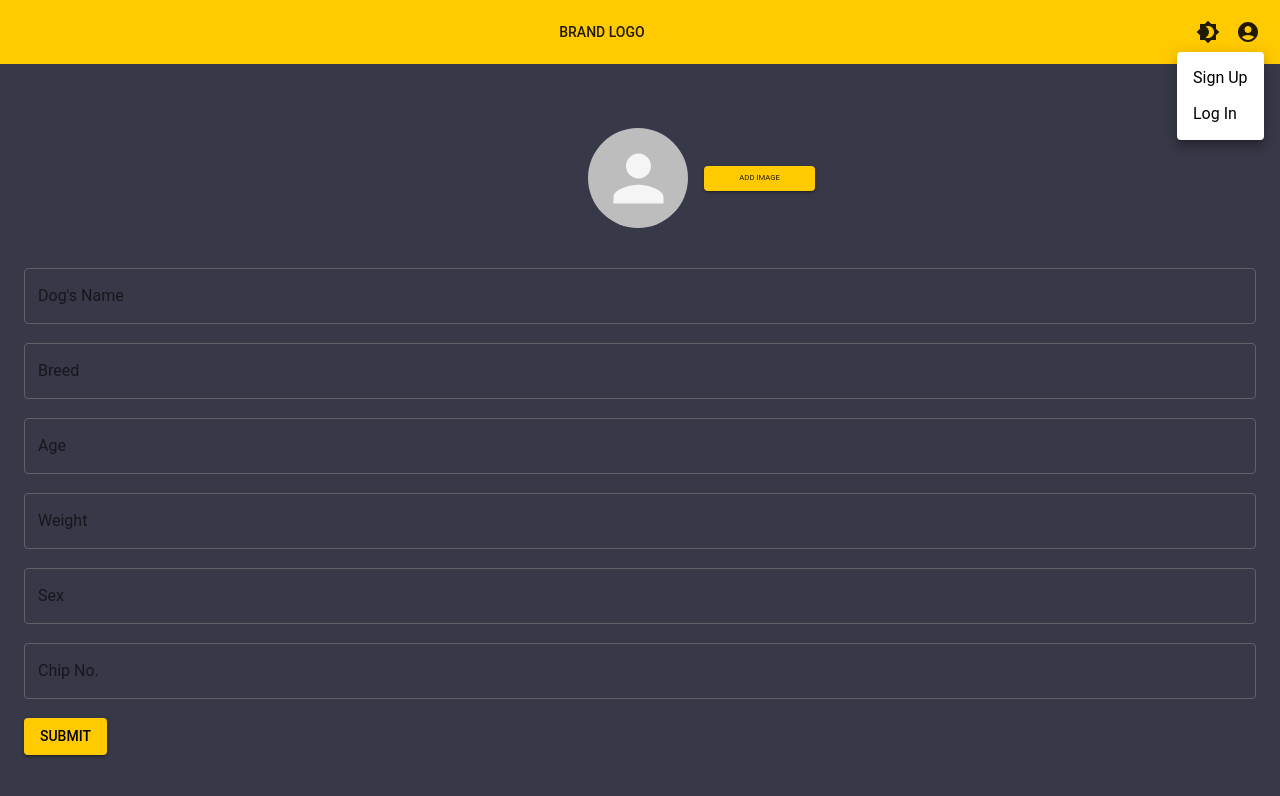
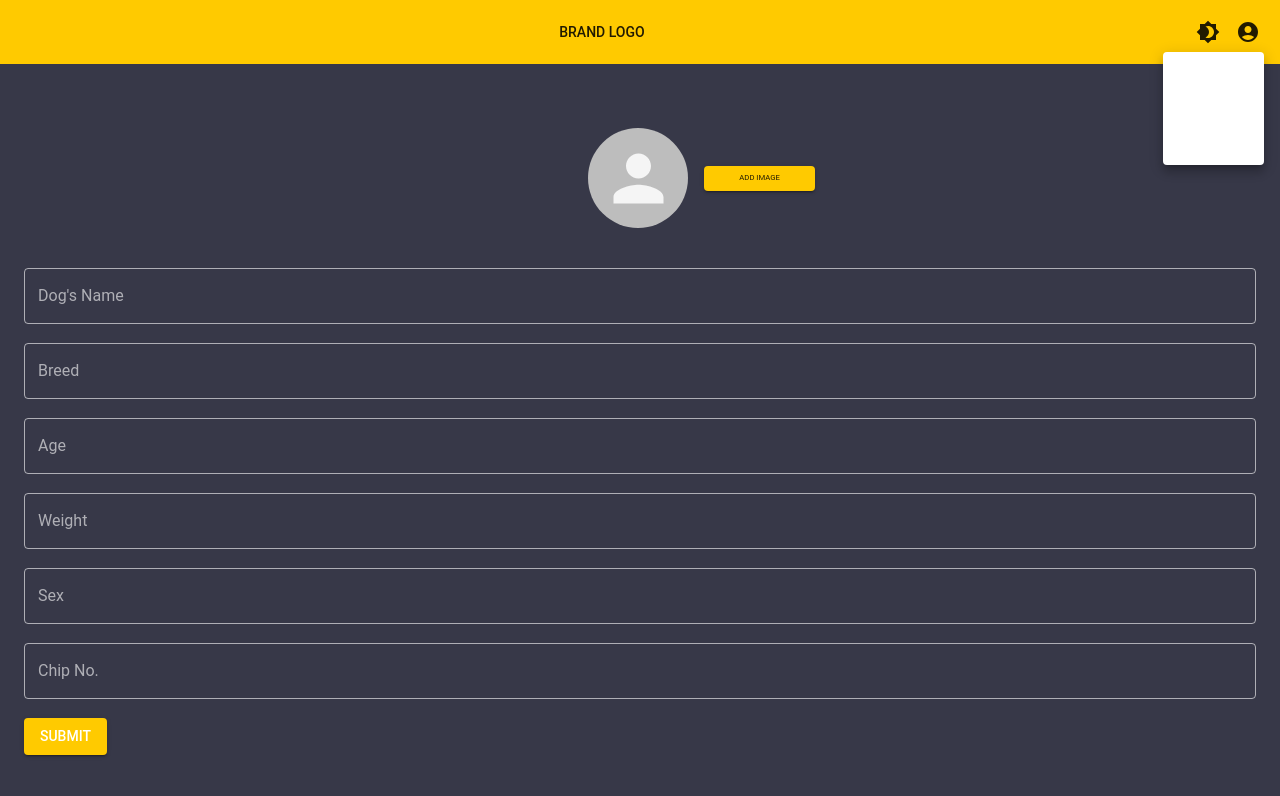
Before and after one commit to JohnDurand33/FurBuddyFrontEnd, a React (Vite) app: page /dogs/new in a window 1280 px wide. Both pictures are taken after a click on the button 1248 px from the left and 32 px from the top of the page. Shown: the top 796 px of the page. Built offline with nearby package versions, Linux system fonts and the light colour scheme; no server answers; a web font is replaced by a local one.

Commit message:
front end routes in nav bar done.  Need to adjust the map route

```diff
--- a/src/App.jsx
+++ b/src/App.jsx
@@ -11,6 +11,7 @@ import DogProfileCreate from './pages/DogProfileCreate';
 import DogProfileViewPage from './pages/DogProfileViewPage';
 import MyCalendar from './components/MyCalendar';
 import RecordsViewPage from './pages/RecordsViewPage';
+import Map from './components/NavBar';
 
 const App = ({ isDark, setIsDark }) => {
 
@@ -32,6 +33,7 @@ const App = ({ isDark, setIsDark }) => {
                         <Route path="/dogs/view" element={<DogProfileViewPage />} />
                         <Route path="/health_records" element={<RecordsViewPage />} />
                         <Route path="/calendar" element={<MyCalendar />} />
+                        <Route path="/map" element={<Map />} />
                     </Routes>
                 </Box>
             </AuthProvider>
--- a/src/components/NavBar.jsx
+++ b/src/components/NavBar.jsx
@@ -3,12 +3,14 @@ import { AppBar, Toolbar, Typography, Box, IconButton, Menu, MenuItem } from '@m
 import MenuIcon from '@mui/icons-material/Menu';
 import AccountCircle from '@mui/icons-material/AccountCircle';
 import NavLink from './NavLink';
-import AccountMenu from './AccountMenu';
 import Brightness4Icon from '@mui/icons-material/Brightness4';
 import Brightness7Icon from '@mui/icons-material/Brightness7';
+import { useAuth } from '../context/AuthContext'; // Import the useAuth hook
 
 const Navbar = ({ toggleTheme, isDark }) => {
+    const { isAuthenticated, logout } = useAuth(); // Access auth state and logout function
     const [anchorEl, setAnchorEl] = useState(null);
+    const [accountMenuAnchorEl, setAccountMenuAnchorEl] = useState(null);
 
     const handleMenuOpen = (event) => {
         setAnchorEl(event.currentTarget);
@@ -18,11 +20,24 @@ const Navbar = ({ toggleTheme, isDark }) => {
         setAnchorEl(null);
     };
 
+    const handleAccountMenuOpen = (event) => {
+        setAccountMenuAnchorEl(event.currentTarget);
+    };
+
+    const handleAccountMenuClose = () => {
+        setAccountMenuAnchorEl(null);
+    };
+
+    const handleLogout = () => {
+        logout();
+        handleAccountMenuClose();
+    };
+
     return (
         <AppBar position="static" sx={{ backgroundColor: 'primary.main', width: '100%' }}>
             <Toolbar sx={{ display: 'flex', justifyContent: 'space-between', alignItems: 'center' }}>
                 {/* Hamburger Icon for Mobile Menu */}
-                <Box sx={{ display: { xs: 'flex', md: 'none' }, alignItems: 'center' }}>
+                <Box sx={{ display: { xs: 'flex', md: 'none' }, alignItems: 'center', }}>
                     <IconButton
                         edge="start"
                         color="inherit"
@@ -39,6 +54,8 @@ const Navbar = ({ toggleTheme, isDark }) => {
                             PaperProps: {
                                 sx: {
                                     width: '25vw',
+                                    backgroundColor: 'secondary.main', // Adjust the background color here
+                                    color: 'text.primary', // Adjust the text color here
                                 },
                             },
                             disableScrollLock: true,
@@ -64,14 +81,53 @@ const Navbar = ({ toggleTheme, isDark }) => {
                     <NavLink to="/">Brand Logo</NavLink>
                 </Typography>
 
-                {/* Theme Toggle */}
-                <IconButton sx={{ ml: 1 }} onClick={toggleTheme} color="inherit">
-                    {isDark ? <Brightness7Icon /> : <Brightness4Icon />}
-                </IconButton>
-
                 {/* Account Settings and Theme Toggle */}
                 <Box sx={{ display: 'flex', alignItems: 'center' }}>
-                    <AccountMenu />
+                    <IconButton sx={{ ml: 1 }} onClick={toggleTheme} color="inherit">
+                        {isDark ? <Brightness7Icon /> : <Brightness4Icon />}
+                    </IconButton>
+                    <IconButton
+                        edge="end"
+                        color="inherit"
+                        aria-label="account"
+                        onClick={handleAccountMenuOpen}
+                    >
+                        <AccountCircle />
+                    </IconButton>
+                    <Menu
+                        anchorEl={accountMenuAnchorEl}
+                        open={Boolean(accountMenuAnchorEl)}
+                        onClose={handleAccountMenuClose}
+                        MenuProps={{
+                            PaperProps: {
+                                sx: {
+                                    width: '25vw',
+                                    backgroundColor: 'secondary.main', // Adjust the background color here
+                                    color: 'text.opposite', // Adjust the text color here
+                                },
+                            }
+                        }}
+                    >
+                        {isAuthenticated ? (
+                            <>
+                                <MenuItem onClick={handleAccountMenuClose}>
+                                    <NavLink to="/account/settings">Account Settings</NavLink>
+                                </MenuItem>
+                                <MenuItem onClick={handleLogout}>
+                                    Logout
+                                </MenuItem>
+                            </>
+                        ) : (
+                            <>
+                                <MenuItem onClick={handleAccountMenuClose}>
+                                    <NavLink to="/login">Log In</NavLink>
+                                </MenuItem>
+                                <MenuItem onClick={handleAccountMenuClose}>
+                                    <NavLink to="/signup">Sign Up</NavLink>
+                                </MenuItem>
+                            </>
+                        )}
+                    </Menu>
                 </Box>
             </Toolbar>
         </AppBar>
--- a/src/pages/LogIn.jsx
+++ b/src/pages/LogIn.jsx
@@ -69,7 +69,7 @@ const Login = () => {
                 {({ isSubmitting }) => (
                     <Form>
                         <Box mb={2}>
-                            <Typography variant="h5" component="h1" align="center">
+                            <Typography variant="h5" component="h1" align="center" color="#white">
                                 Login Form
                             </Typography>
                         </Box>
--- a/src/utils/theme.js
+++ b/src/utils/theme.js
@@ -15,9 +15,9 @@ export const lightTheme = createTheme({
             paper: "#ffffff",
         },
         text: {
-            primary: "#000000",
+            primary: "#ffffff",
             secondary: "#5f6368",
-            opposite: "#ffffff",
+            opposite: "#000000",
         },
     },
     typography: {
@@ -33,52 +33,52 @@ export const lightTheme = createTheme({
         },
     },
     components: {
-        MuiTextField: {
+        MuiInputLabel: {
             styleOverrides: {
                 root: {
-                    "& .MuiInputBase-input": {
-                        color: "#000000", // Typed text color for light mode
+                    color: "rgba(255, 255, 255, 0.6)", // Soft white color for placeholder text by default
+                },
+                shrink: {
+                    color: "rgba(255, 255, 255, 0.8)", // Darker white when focused/shrunk
+                },
+            },
+        },
+        MuiOutlinedInput: {
+            styleOverrides: {
+                notchedOutline: {
+                    borderColor: "rgba(255, 255, 255, 0.6)", // Soft white for outline by default
+                },
+                root: {
+                    "&:hover .MuiOutlinedInput-notchedOutline": {
+                        borderColor: "rgba(255, 255, 255, 0.8)", // Darker shade when hovered
                     },
-                    "& .MuiInputLabel-root": {
-                        color: "rgba(0, 0, 0, 0.6)", // Placeholder text color (darker for light mode)
+                    "&.Mui-focused .MuiOutlinedInput-notchedOutline": {
+                        borderColor: "rgba(255, 255, 255, 0.8)", // Darker shade when focused
                     },
-                    "& .MuiInputLabel-root.Mui-focused": {
-                        color: "rgba(0, 0, 0, 0.8)", // Placeholder text color when focused
-                    },
-                    "& .MuiOutlinedInput-root": {
-                        "& fieldset": {
-                            borderColor: "#5f6368",
-                        },
-                        "&:hover fieldset": {
-                            borderColor: "#FFCA00",
-                        },
-                        "&.Mui-focused fieldset": {
-                            borderColor: "#FFCA00",
-                        },
-                    },
+                },
+                input: {
+                    color: "#FFFFFF", // Pure white text inside the input
                 },
             },
         },
         MuiSelect: {
             styleOverrides: {
                 select: {
-                    color: "#000000", // Input text color for dropdown
-                    "&:focus": {
-                        backgroundColor: "transparent", // Prevent background color change on focus
+                    backgroundColor: "transparent", // Ensure the background is consistent with the text field
+                    color: "#FFFFFF", // White text inside the select field
+                },
+                icon: {
+                    color: "rgba(255, 255, 255, 0.6)", // Soft white color for the dropdown arrow icon
+                    "&:hover": {
+                        color: "rgba(255, 255, 255, 0.8)", // Darker white when hovered
                     },
                 },
-                icon: {
-                    color: "#000000", // Icon color for dropdown arrow
-                },
-                root: {
-                    "& .MuiOutlinedInput-notchedOutline": {
-                        borderColor: "#5f6368", // Border color
-                    },
+                outlined: {
                     "&:hover .MuiOutlinedInput-notchedOutline": {
-                        borderColor: "#FFCA00",
+                        borderColor: "rgba(255, 255, 255, 0.8)", // Darker shade when hovered
                     },
                     "&.Mui-focused .MuiOutlinedInput-notchedOutline": {
-                        borderColor: "#FFCA00",
+                        borderColor: "rgba(255, 255, 255, 0.8)", // Darker shade when focused
                     },
                 },
             },
@@ -86,12 +86,18 @@ export const lightTheme = createTheme({
         MuiMenuItem: {
             styleOverrides: {
                 root: {
-                    color: "#000000", // Menu item text color
+                    backgroundColor: "transparent",
+                    color: "#FFFFFF", // White text for menu items
+                    "&:hover": {
+                        backgroundColor: "rgba(255, 255, 255, 0.1)", // Light white shade when hovered
+                        color: "rgba(255, 255, 255, 0.8)", // Darker white text when hovered
+                    },
                     "&.Mui-selected": {
-                        backgroundColor: "rgba(255, 202, 0, 0.15)", // Selected item background color
+                        backgroundColor: "rgba(255, 255, 255, 0.2)", // Slightly darker white when selected
                     },
                     "&.Mui-selected:hover": {
-                        backgroundColor: "rgba(255, 202, 0, 0.25)", // Hover effect on selected item
+                        backgroundColor: "rgba(255, 255, 255, 0.3)", // Darker white when selected and hovered
+                        color: "rgba(255, 255, 255, 0.8)", // Darker white text when selected and hovered
                     },
                 },
             },
@@ -113,9 +119,9 @@ export const darkTheme = createTheme({
             paper: "#1e1e1e",
         },
         text: {
-            primary: "#ffffff",
+            primary: "#000000",
             secondary: "#b0bec5",
-            opposite: "#000000",
+            opposite: "#ffffff",
         },
     },
     typography: {
@@ -131,52 +137,52 @@ export const darkTheme = createTheme({
         },
     },
     components: {
-        MuiTextField: {
+        MuiInputLabel: {
             styleOverrides: {
                 root: {
-                    "& .MuiInputBase-input": {
-                        color: "#ffffff", // Typed text color for dark mode
+                    color: "rgba(255, 255, 255, 0.6)", // Soft white color for placeholder text by default
+                },
+                shrink: {
+                    color: "rgba(255, 255, 255, 0.8)", // Darker white when focused/shrunk
+                },
+            },
+        },
+        MuiOutlinedInput: {
+            styleOverrides: {
+                notchedOutline: {
+                    borderColor: "rgba(255, 255, 255, 0.6)", // Soft white for outline by default
+                },
+                root: {
+                    "&:hover .MuiOutlinedInput-notchedOutline": {
+                        borderColor: "rgba(255, 255, 255, 0.8)", // Darker shade when hovered
                     },
-                    "& .MuiInputLabel-root": {
-                        color: "rgba(255, 255, 255, 0.6)", // Placeholder text color (lighter for dark mode)
+                    "&.Mui-focused .MuiOutlinedInput-notchedOutline": {
+                        borderColor: "rgba(255, 255, 255, 0.8)", // Darker shade when focused
                     },
-                    "& .MuiInputLabel-root.Mui-focused": {
-                        color: "rgba(255, 255, 255, 0.8)", // Placeholder text color when focused
-                    },
-                    "& .MuiOutlinedInput-root": {
-                        "& fieldset": {
-                            borderColor: "#b0bec5",
-                        },
-                        "&:hover fieldset": {
-                            borderColor: "#FFCA00",
-                        },
-                        "&.Mui-focused fieldset": {
-                            borderColor: "#FFCA00",
-                        },
-                    },
+                },
+                input: {
+                    color: "#FFFFFF", // Pure white text inside the input
                 },
             },
         },
         MuiSelect: {
             styleOverrides: {
                 select: {
-                    color: "#ffffff", // Input text color for dropdown
-                    "&:focus": {
-                        backgroundColor: "transparent", // Prevent background color change on focus
+                    backgroundColor: "transparent", // Ensure the background is consistent with the text field
+                    color: "#FFFFFF", // White text inside the select field
+                },
+                icon: {
+                    color: "rgba(255, 255, 255, 0.6)", // Soft white color for the dropdown arrow icon
+                    "&:hover": {
+                        color: "rgba(255, 255, 255, 0.8)", // Darker white when hovered
                     },
                 },
-                icon: {
-                    color: "#ffffff", // Icon color for dropdown arrow
-                },
-                root: {
-                    "& .MuiOutlinedInput-notchedOutline": {
-                        borderColor: "#b0bec5", // Border color
-                    },
+                outlined: {
                     "&:hover .MuiOutlinedInput-notchedOutline": {
-                        borderColor: "#FFCA00",
+                        borderColor: "rgba(255, 255, 255, 0.8)", // Darker shade when hovered
                     },
                     "&.Mui-focused .MuiOutlinedInput-notchedOutline": {
-                        borderColor: "#FFCA00",
+                        borderColor: "rgba(255, 255, 255, 0.8)", // Darker shade when focused
                     },
                 },
             },
@@ -184,12 +190,18 @@ export const darkTheme = createTheme({
         MuiMenuItem: {
             styleOverrides: {
                 root: {
-                    color: "#ffffff", // Menu item text color for dark mode
+                    backgroundColor: "transparent",
+                    color: "#FFFFFF", // White text for menu items
+                    "&:hover": {
+                        backgroundColor: "rgba(255, 255, 255, 0.1)", // Light white shade when hovered
+                        color: "rgba(255, 255, 255, 0.8)", // Darker white text when hovered
+                    },
                     "&.Mui-selected": {
-                        backgroundColor: "rgba(255, 202, 0, 0.15)", // Selected item background color
+                        backgroundColor: "rgba(255, 255, 255, 0.2)", // Slightly darker white when selected
                     },
                     "&.Mui-selected:hover": {
-                        backgroundColor: "rgba(255, 202, 0, 0.25)", // Hover effect on selected item
+                        backgroundColor: "rgba(255, 255, 255, 0.3)", // Darker white when selected and hovered
+                        color: "rgba(255, 255, 255, 0.8)", // Darker white text when selected and hovered
                     },
                 },
             },
@@ -201,14 +213,8 @@ export const darkTheme = createTheme({
 export function applyTheme(theme) {
     // Set CSS variables dynamically based on the current theme
     const root = document.documentElement;
-    root.style.setProperty(
-        "--background-default",
-        theme.palette.background.default
-    );
-    root.style.setProperty(
-        "--background-paper",
-        theme.palette.background.paper
-    );
-    root.style.setProperty("--text-primary", theme.palette.text.primary);
-    root.style.setProperty("--text-secondary", theme.palette.text.secondary);
+    root.style.setProperty('--background-default', theme.palette.background.default);
+    root.style.setProperty('--background-paper', theme.palette.background.paper);
+    root.style.setProperty('--text-primary', theme.palette.text.primary);
+    root.style.setProperty('--text-secondary', theme.palette.text.secondary);
 }
```
Also changed, not shown: src/components/Map.jsx (added, +9 -0 lines), src/pages/SignUp.jsx (+4 -5 lines).
